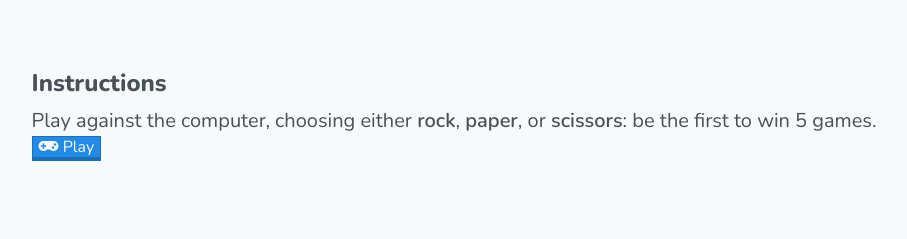
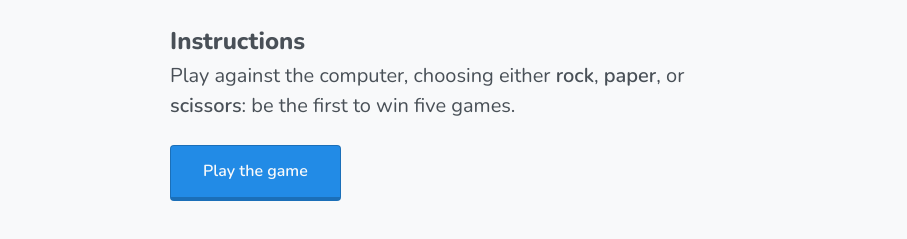
Before and after one commit to fedtti/rock-paper-scissors, a website: page index.html in a window 1280 px wide. Shown: the part 285-524 px from the top of the page, without its empty margins (186-1093 px from the left). Drawn offline with nearby package versions, Linux system fonts and the light colour scheme.

Commit message:
update HTML and CSS

```diff
--- a/index.html
+++ b/index.html
@@ -21,10 +21,9 @@
     <aside class="game__info" id="instructions">
       <div>
         <h2>Instructions</h2>
-        <p>Play against the computer, choosing either <strong>rock</strong>, <strong>paper</strong>, or <strong>scissors</strong>: be the first to win 5 games.</p>
+        <p>Play against the computer, choosing either <strong>rock</strong>, <strong>paper</strong>, or <strong>scissors</strong>: be the first to win five games.</p>
         <button id="close-instructions">
-          <i aria-hidden="true" class="fas fa-gamepad"></i>
-          Play
+          Play the game
         </button>
       </div>
     </aside>
--- a/scss/main.scss
+++ b/scss/main.scss
@@ -39,12 +39,12 @@
 
     div {
       color: #495057;
+      max-width: 35.5rem;
       padding: 1rem;
 
       h2 {
         font-size: 1.5rem;
         font-weight: 800;
-        line-height: 1.2;
         margin: 0 0 0.5rem 0;
       }
 
@@ -61,12 +61,15 @@
         border-color: rgba(0, 0, 0, 0.2);
         border-left-width: 0.0625rem;
         border-right-width: 0.0625rem;
+        border-radius: 0.25rem;
         border-style: solid;
         border-top-width: 0.0625rem;
         color: #f8f9fa;
         cursor: pointer;
-        margin: 0 auto;
+        font-weight: 600;
+        margin: 1.5rem auto 0 auto;
         outline: 0;
+        padding: 1rem 2rem;
         transition: background-color 0.5s linear;
 
         &:active, &:focus, &:hover {
```
Also changed, not shown: css/main.min.css.
